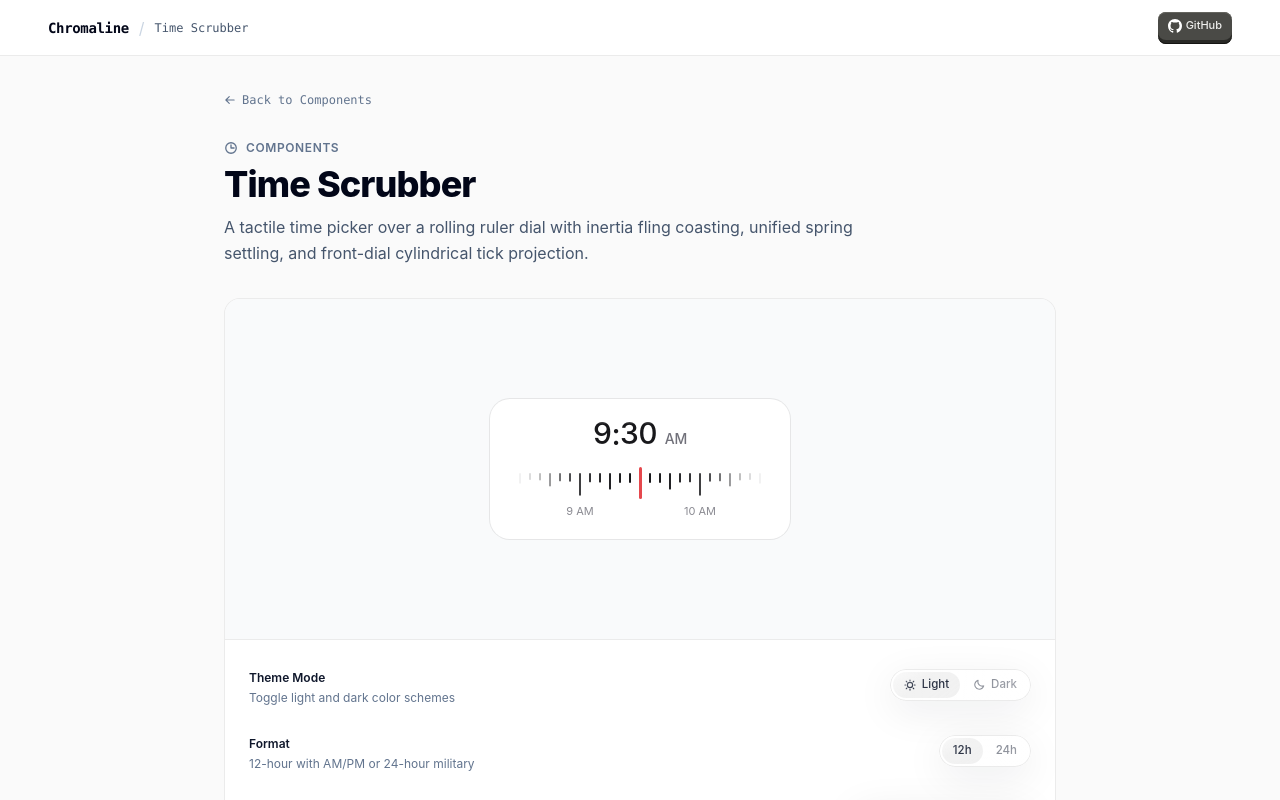
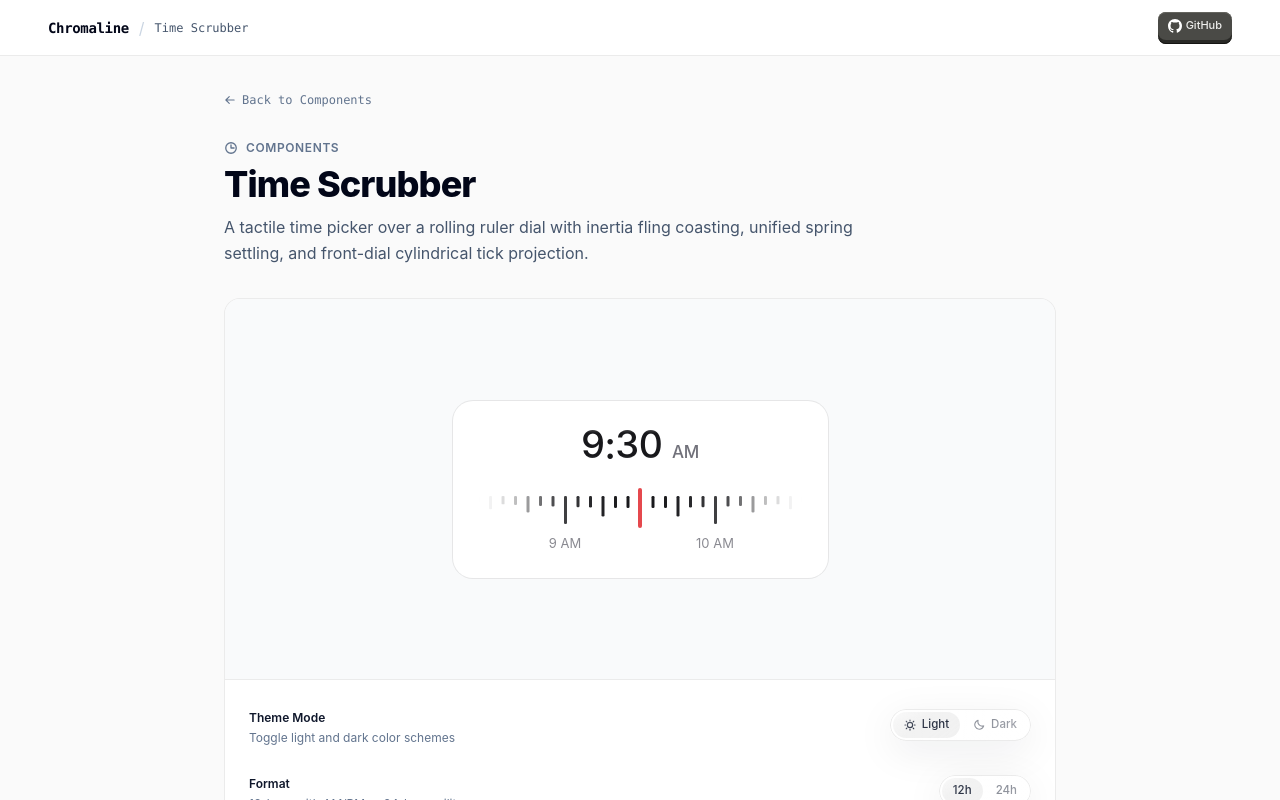
Before and after one commit to ThaminduDasanayake/chromaline, a Next.js app: page /components/time-scrubber in a window 1280 px wide. Shown: the top 800 px of the page. Built offline with nearby package versions, Linux system fonts and the light colour scheme.

Commit message:
refactor: update time scrubber component dimensions and scale factors

```diff
--- a/app/components/time-scrubber/page.tsx
+++ b/app/components/time-scrubber/page.tsx
@@ -152,7 +152,7 @@ export default function TimeScrubberPage() {
     >
       {/* 1. Preview */}
       <ComponentPreview
-        canvasClassName={`min-h-[340px] p-8 transition-colors duration-300 ${
+        canvasClassName={`min-h-[380px] p-8 transition-colors duration-300 ${
           theme === "dark" ? "bg-[#1b1b1b]" : "bg-[#F9FAFB]"
         }`}
         controls={
@@ -247,7 +247,7 @@ export default function TimeScrubberPage() {
           </div>
         }
       >
-        <div className="py-6">
+        <div className="flex items-center justify-center py-8">
           <TimeScrubber
             step={step}
             momentum={momentum}
--- a/components/ui/time-scrubber.tsx
+++ b/components/ui/time-scrubber.tsx
@@ -49,9 +49,10 @@ export interface TimeScrubberProps {
   style?: React.CSSProperties;
 }
 
-const W = 300;
-const PX = 2; // px per minute along the ruler
-const HALF = (W - 36) / 2;
+// Native dimensions matching the reference workbench display (375px width)
+const W = 375;
+const PX = 2.5; // px per minute along the ruler
+const HALF = (W - 45) / 2; // 165px
 const DAY = 1440;
 
 const clamp = (v: number, a: number, b: number) => Math.min(b, Math.max(a, v));
@@ -293,7 +294,7 @@ export function TimeScrubber({
   return (
     <div
       className={cn(
-        "relative w-[300px] px-[20px] pt-[20px] pb-[16px] select-none font-sans transition-colors duration-300",
+        "relative w-[375px] px-[25px] pt-[25px] pb-[20px] select-none font-sans transition-colors duration-300",
         isDark
           ? "bg-[#1b1b1b] text-[#ffffff] shadow-[0_0_0_1px_rgba(255,255,255,0.12)]"
           : "bg-[#ffffff] text-[#18181b] shadow-[0_0_0_1px_rgba(0,0,0,0.08)]",
@@ -311,11 +312,11 @@ export function TimeScrubber({
       `}</style>
 
       <div
-        className="flex items-baseline justify-center gap-[8px]"
+        className="flex items-baseline justify-center gap-[10px]"
         aria-live="polite"
         aria-label={`${time} ${mer}`}
       >
-        <span className="inline-flex text-[30px] font-medium leading-none tracking-[-0.03em] tabular-nums">
+        <span className="inline-flex text-[38px] font-medium leading-none tracking-[-0.03em] tabular-nums">
           {time.split("").map((c, i) =>
             c === ":" ? (
               <span key={`c${i}`} className="px-[0.02em]">
@@ -329,7 +330,7 @@ export function TimeScrubber({
         {mer && (
           <span
             className={cn(
-              "text-[14px] font-medium tracking-[-0.01em]",
+              "text-[17px] font-medium tracking-[-0.01em]",
               isDark ? "text-[#a1a1aa]" : "text-[#71717a]"
             )}
           >
@@ -347,7 +348,7 @@ export function TimeScrubber({
         aria-valuenow={wrap(Math.round(pos))}
         aria-valuemin={0}
         aria-valuemax={DAY - 1}
-        className="relative h-[58px] mt-[16px] cursor-grab active:cursor-grabbing touch-pan-y outline-none [mask-image:linear-gradient(90deg,transparent,#000_22%,#000_78%,transparent)] [-webkit-mask-image:linear-gradient(90deg,transparent,#000_22%,#000_78%,transparent)]"
+        className="relative h-[72px] mt-[20px] cursor-grab active:cursor-grabbing touch-pan-y outline-none [mask-image:linear-gradient(90deg,transparent,#000_22%,#000_78%,transparent)] [-webkit-mask-image:linear-gradient(90deg,transparent,#000_22%,#000_78%,transparent)]"
         onPointerDown={onDown}
         onPointerMove={onMove}
         onPointerUp={onUp}
@@ -366,9 +367,9 @@ export function TimeScrubber({
               key={t.m}
               data-kind={t.kind}
               className={cn(
-                "absolute left-[-1px] top-[8px] w-[2px] rounded-[1px] origin-[50%_0] h-[10px]",
-                t.kind === "quarter" && "h-[17px]",
-                t.kind === "hour" && "h-[25px]",
+                "absolute left-[-1.25px] top-[10px] w-[2.5px] rounded-[1.25px] origin-[50%_0] h-[12px]",
+                t.kind === "quarter" && "h-[21px]",
+                t.kind === "hour" && "h-[31px]",
                 isDark ? "bg-[#ffffff]" : "bg-[#18181b]"
               )}
               style={{
@@ -385,7 +386,7 @@ export function TimeScrubber({
                 <span
                   key={`l${t.m}`}
                   className={cn(
-                    "absolute left-0 top-[38px] text-[11px] font-normal whitespace-nowrap tracking-normal",
+                    "absolute left-0 top-[48px] text-[13px] font-normal whitespace-nowrap tracking-normal",
                     isDark ? "text-[#a1a1aa]" : "text-[#71717a]"
                   )}
                   style={{
@@ -399,7 +400,7 @@ export function TimeScrubber({
             })}
         </div>
         <span
-          className="absolute left-1/2 top-[2px] w-[3px] h-[32px] ml-[-1.5px] rounded-[2px] bg-[#e5484d] pointer-events-none"
+          className="absolute left-1/2 top-[2.5px] w-[4px] h-[40px] ml-[-2px] rounded-[2px] bg-[#e5484d] pointer-events-none"
           aria-hidden="true"
         />
       </div>
```
Also changed, not shown: public/r/time-scrubber.json (+1 -1 lines), public/r/index.json.
